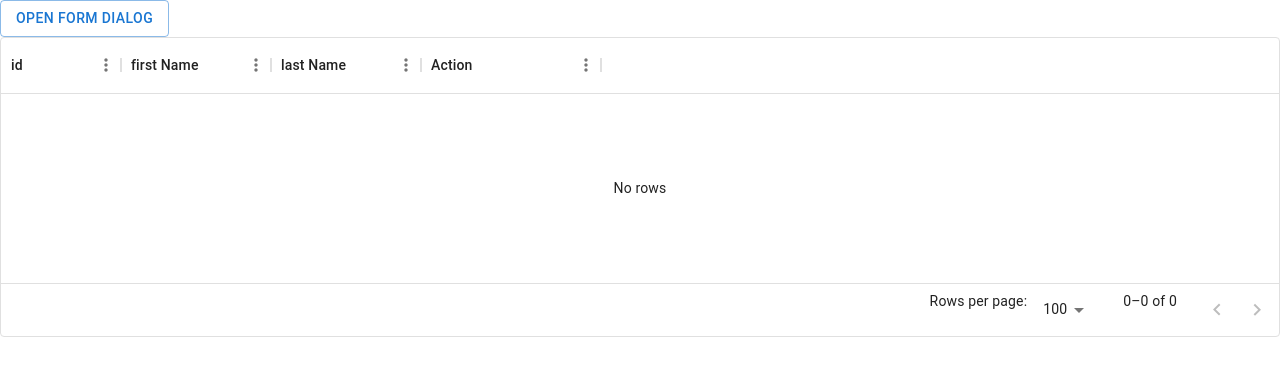
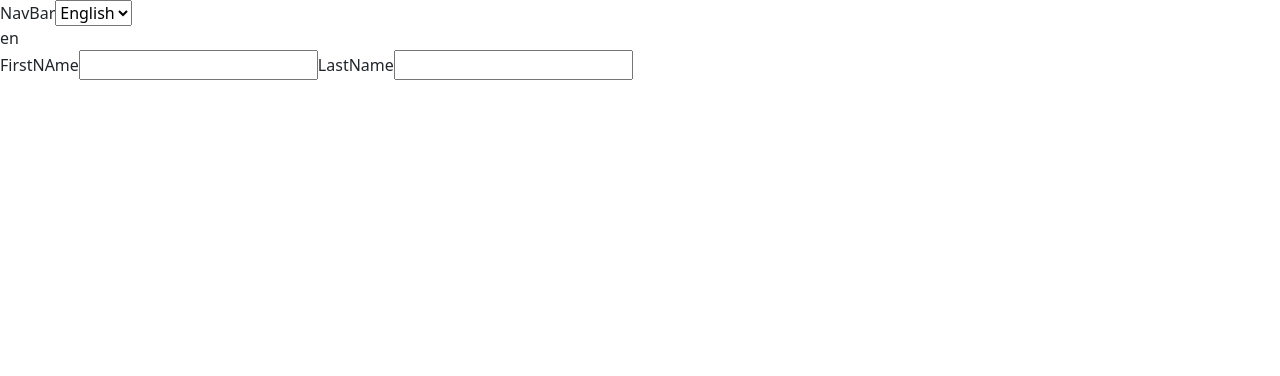
Before and after one commit to divyesh2123/myapp-sheetal, a React (Create React App) app: page / in a window 1280 px wide. Shown: the top 376 px of the page. Built offline with nearby package versions, Linux system fonts and the light colour scheme.

Commit message:
changes for the data

```diff
--- /dev/null
+++ b/src/EmployeeA.js
@@ -0,0 +1,13 @@
+import React, { useState } from 'react'
+import EmployeeB from './EmployeeB'
+
+export default function EmployeeA() {
+
+    const [data,setData] = useState({
+        firstName : "div",
+        lastName : "patel"
+    })
+  return (
+    <EmployeeB data={data}></EmployeeB>
+  )
+}
--- /dev/null
+++ b/src/EmployeeB.js
@@ -0,0 +1,9 @@
+import React from 'react'
+import EmployeeC from './EmployeeC'
+
+
+export default function EmployeeB(props) {
+  return (
+    <EmployeeC data={props.data}></EmployeeC>
+  )
+}
--- /dev/null
+++ b/src/EmployeeC.js
@@ -0,0 +1,8 @@
+import React from 'react'
+import EmployeeD from './EmployeeD'
+
+export default function EmployeeC(props) {
+  return (
+    <EmployeeD data={props.data}></EmployeeD>
+  )
+}
--- /dev/null
+++ b/src/EmployeeD.js
@@ -0,0 +1,10 @@
+import React, { useContext } from 'react'
+import LanContex from './LanguageContext'
+
+export default function EmployeeD(props) {
+
+  const {lan} =useContext(LanContex);
+  return (
+    <div>{lan}</div>
+  )
+}
--- /dev/null
+++ b/src/LanguageContext.js
@@ -0,0 +1,7 @@
+import React,{createContext} from 'react';
+
+const LanContex = createContext({
+
+});
+
+export default LanContex;
--- /dev/null
+++ b/src/LanguageForm.js
@@ -0,0 +1,38 @@
+import React, { useContext } from 'react'
+import LanContex from './LanguageContext'
+
+export default function LanguageForm() {
+
+   const {lan} = useContext(LanContex);
+
+   const obk = {
+
+    "en" : {
+        "firstname" : "FirstNAme",
+        "lastname": "LastName"
+    },
+
+    "gj" : {
+        "firstname" : "Pelu name",
+        "lastname" : "biju name"
+    }
+   }
+  return (
+    <div>
+
+        <label>
+
+        {obk[lan].firstname}
+        </label>
+
+        <input type='text'/>
+
+        <label>
+
+        {obk[lan].lastname}
+        </label>
+
+        <input type='text'/>
+    </div>
+  )
+}
--- /dev/null
+++ b/src/MyApp.js
@@ -0,0 +1,19 @@
+import React, { useState } from 'react'
+import LanContex from './LanguageContext';
+import LanguageForm from './LanguageForm';
+import NavBar from './NavBar';
+import EmployeeA from './EmployeeA';
+
+export default function MyApp() {
+  const [lan,setlan] = useState('en');
+  return (
+    <LanContex.Provider value={{lan,setlan}}>
+
+<NavBar/>
+
+<EmployeeA/>
+        <LanguageForm/>
+
+    </LanContex.Provider>
+  )
+}
--- /dev/null
+++ b/src/NavBar.js
@@ -0,0 +1,23 @@
+import React, { useContext } from 'react'
+import LanContex from './LanguageContext'
+
+export default function NavBar() {
+
+   const {lan,setlan} = useContext(LanContex);
+
+   const handleChange = (e)=>{
+
+    setlan(e.target.value)
+
+   }
+  return (
+    <div>NavBar
+
+        <select onChange={handleChange}>
+
+            <option value="en">English</option>
+            <option value="gj">Gujrati</option>
+        </select>
+    </div>
+  )
+}
--- a/src/index.js
+++ b/src/index.js
@@ -18,11 +18,13 @@ import MyFirstForm from './MyFirstForm';
 import MyExample from './MyExample';
 import MyDataGrid from './MyDataGrid';
 import MyParent from './MyParet';
+import EmployeeA from './EmployeeA';
+import MyApp from './MyApp';
 
 const root = ReactDOM.createRoot(document.getElementById('root'));
 root.render(
   <React.StrictMode>
-    <MyParent />
+    <MyApp />
   </React.StrictMode>
 );
 
```
